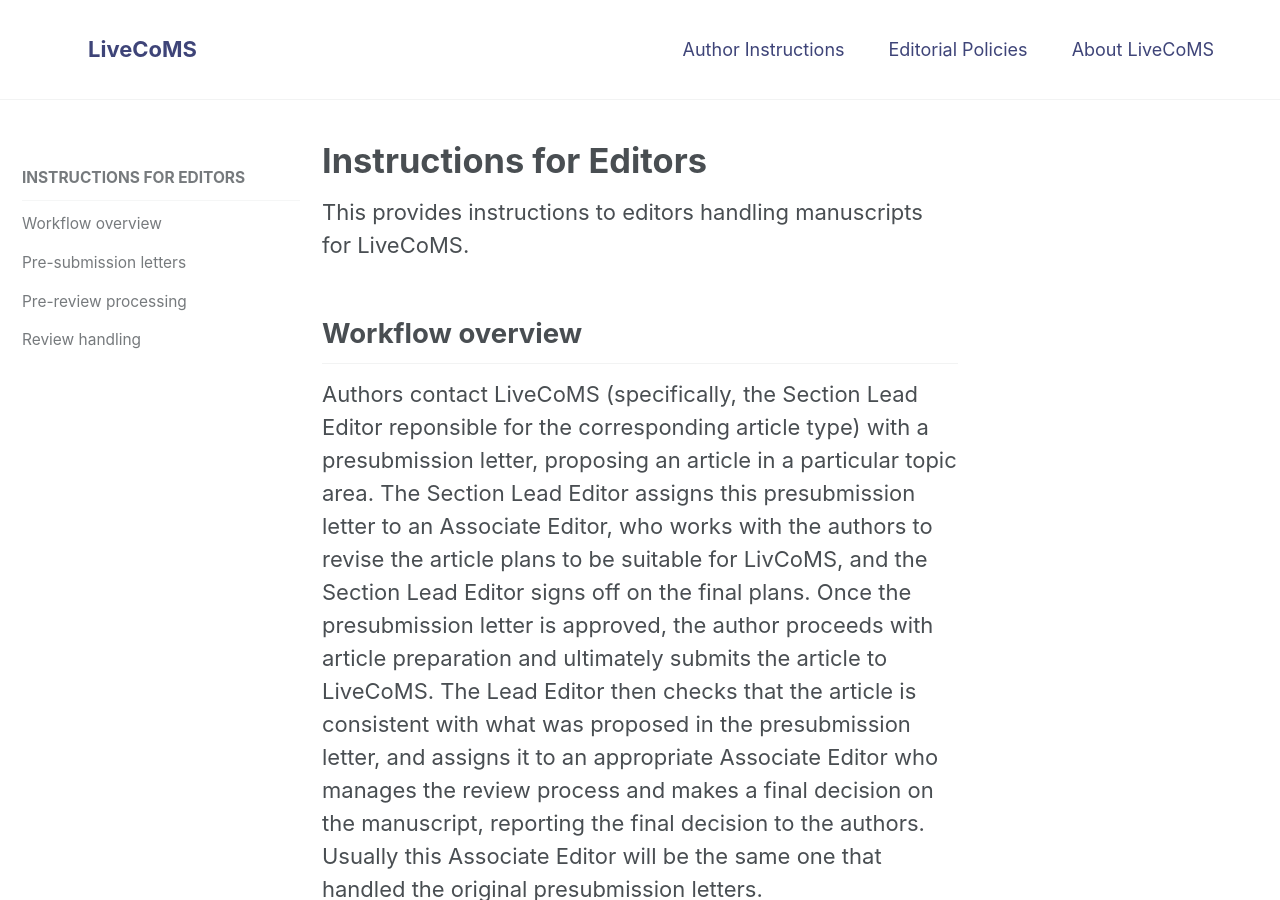
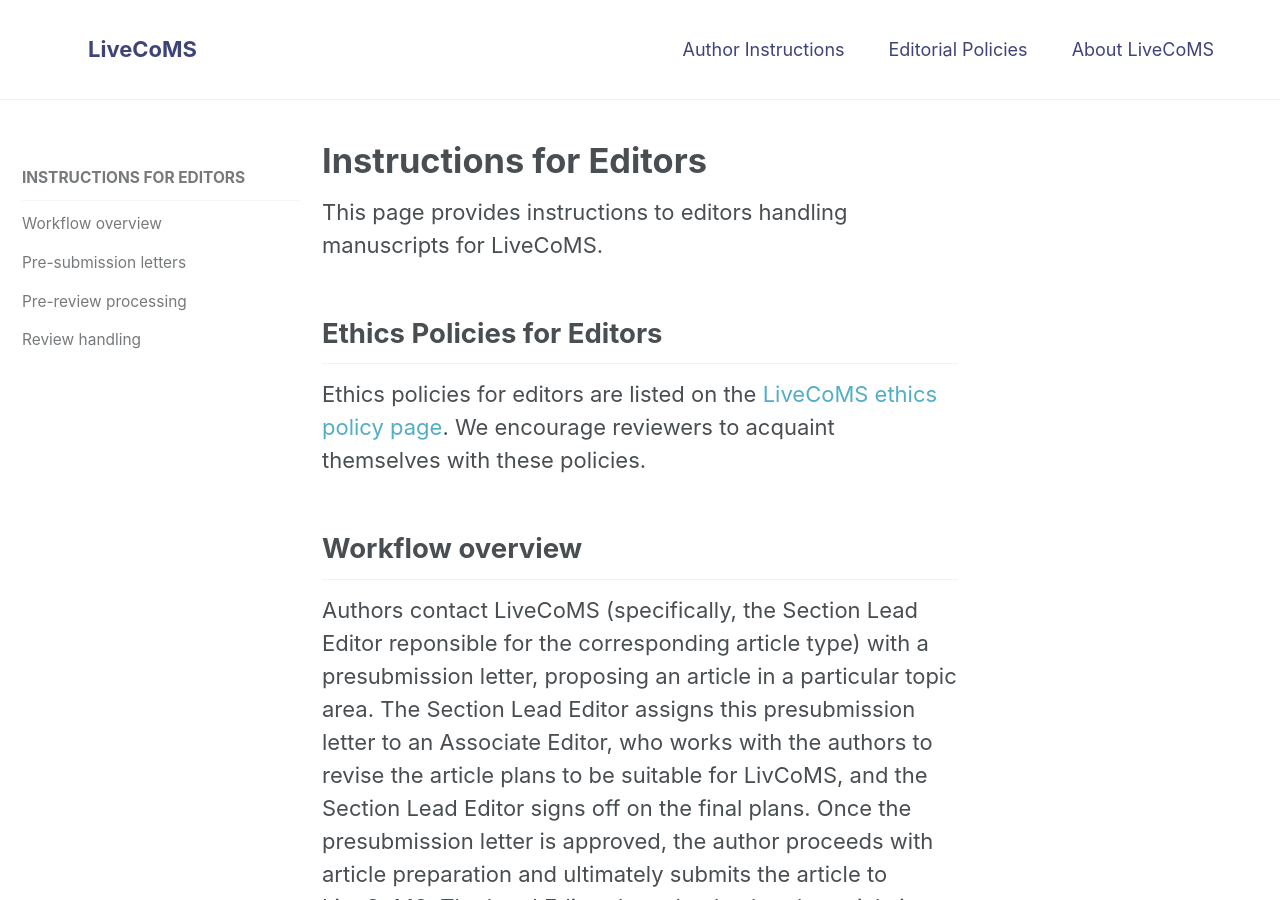
Before and after one commit to livecomsjournal/livecomsjournal.github.io, a Jekyll site: the page built from _editorial_policies/02_editor_instructions.md, in a window 1280 px wide and 900 px high. Built offline with Jekyll 4.4.1, drawn with Linux system fonts in a browser that asks for light colours.

Commit message:
Update 02_editor_instructions.md
Add link to ethics statement.

```diff
--- a/_editorial_policies/02_editor_instructions.md
+++ b/_editorial_policies/02_editor_instructions.md
@@ -7,7 +7,11 @@ excerpt: Instructions for editors
 permalink: /policies/editor_instructions/
 ---
 
-This provides instructions to editors handling manuscripts for LiveCoMS.
+This page provides instructions to editors handling manuscripts for LiveCoMS.
+
+## Ethics Policies for Editors
+
+Ethics policies for editors are listed on the [LiveCoMS ethics policy page](publication_ethics#ethical-obligations-of-editors). We encourage reviewers to acquaint themselves with these policies.
 
 ## Workflow overview
 
```
